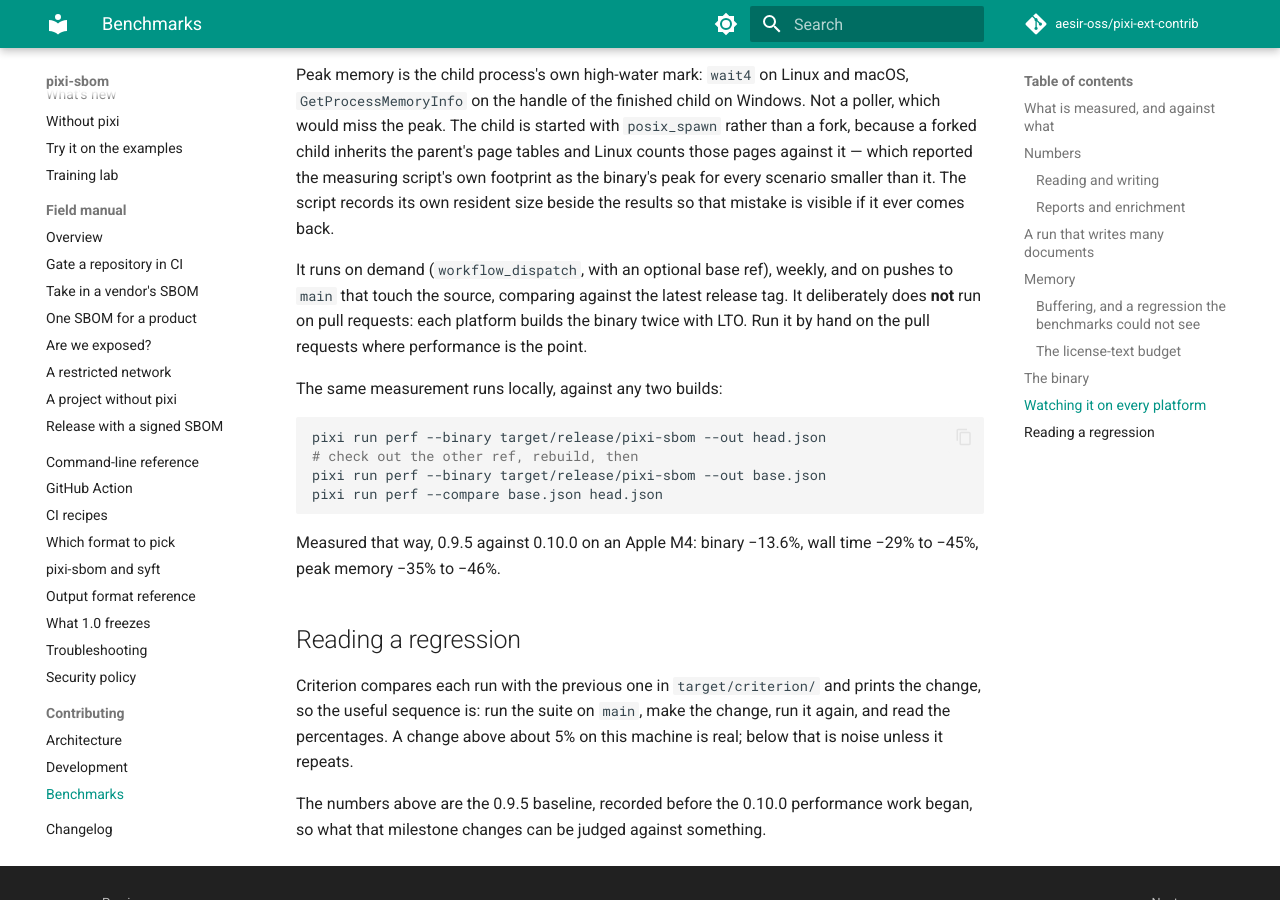
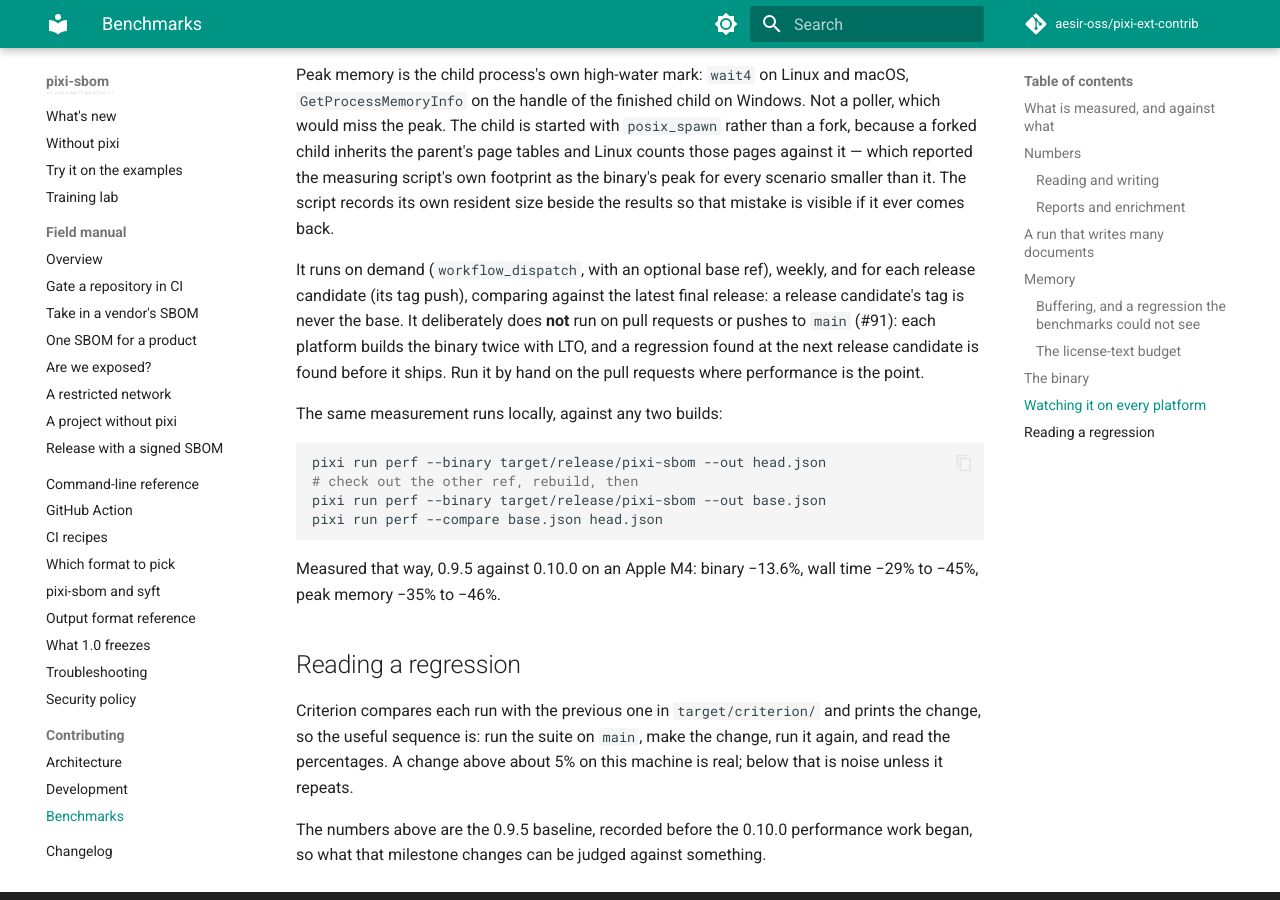
Before and after one commit to aesir-oss/pixi-sbom, an MkDocs documentation site: the page built from docs/benchmarks.md, in a window 1280 px wide and 900 px high, scrolled down 6826 px. Built offline with MkDocs 1.6.1 and Material for MkDocs 9.7.7, drawn with Linux system fonts in a browser that asks for light colours; comment, search, counter and statistics services are not loaded; the version menu is left out.

Commit message:
ci: release builds on main only, Performance on release candidates and weekly (#91) (#98)
The release-profile Build jobs, which set a pull request's wall time (Windows
8 to 9 min), run on pushes to main only; a pull request's tests already
compile and run on all three, and the release workflow builds every platform
again. Performance runs weekly, for each release candidate's tag and on
demand, not on every push to main, and its base is the last final release:
pre-release tags are excluded, so a candidate is never compared with itself.


Claude-Session: https://claude.ai/code/session_01CipfWY91Bo9cQkxxpyBbzk

Co-authored-by: Claude Opus 5.5 <noreply@anthropic.com>

```diff
--- a/docs/benchmarks.md
+++ b/docs/benchmarks.md
@@ -218,9 +218,10 @@ tables and Linux counts those pages against it — which reported the measuring
 binary's peak for every scenario smaller than it. The script records its own resident size beside the results so
 that mistake is visible if it ever comes back.
 
-It runs on demand (`workflow_dispatch`, with an optional base ref), weekly, and on pushes to `main` that touch
-the source, comparing against the latest release tag. It deliberately does **not** run on pull requests: each
-platform builds the binary twice with LTO. Run it by hand on the pull requests where performance is the point.
+It runs on demand (`workflow_dispatch`, with an optional base ref), weekly, and for each release candidate (its
+tag push), comparing against the latest final release: a release candidate's tag is never the base. It
+deliberately does **not** run on pull requests or pushes to `main` (#91): each platform builds the binary twice
+with LTO, and a regression found at the next release candidate is found before it ships. Run it by hand on the pull requests where performance is the point.
 
 The same measurement runs locally, against any two builds:
 
```
Also changed, not shown: docs/development.md (+3 -3 lines), 2 other files.
